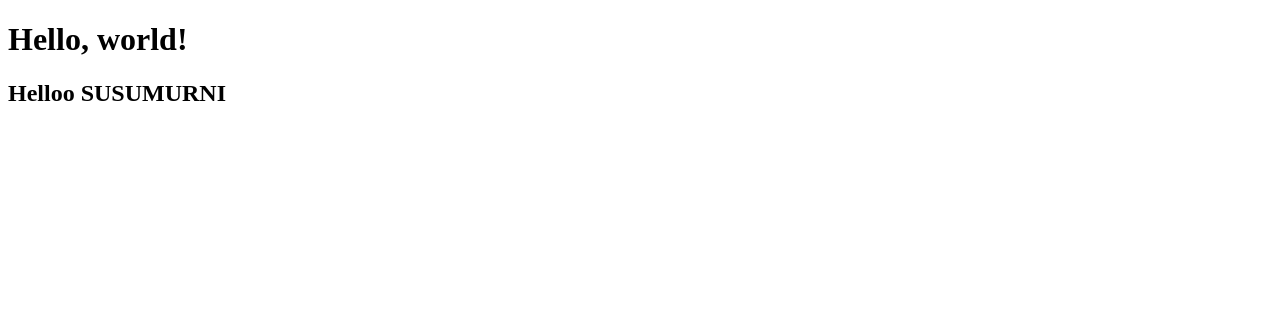
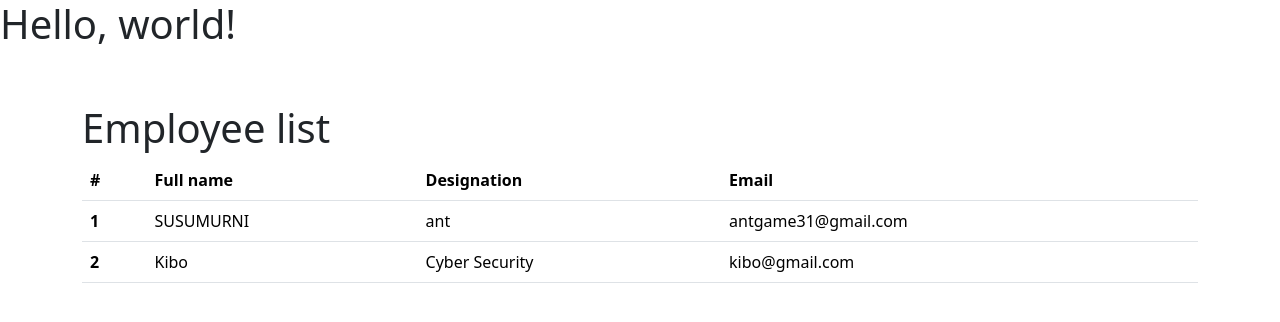
Before and after one commit to muhamadrizkiariffadillah/Django-basic, a Django app: template templates/index.html in a window 1280 px wide. Shown: the top 322 px of the page. Run offline with Django 5.2, Linux system fonts and the light colour scheme; the template is opened without the code that fills it: values that come from a table or form of the project are taken from there, others are empty; data comes from the database, SQL or seed files in the repository; both versions use the stored data as it was after the commit.

Commit message:
Show data in table

```diff
--- a/django_basic/views.py
+++ b/django_basic/views.py
@@ -3,8 +3,7 @@
 from employees.models import Employee
 
 def home(request):
-    employees = Employee.objects.get()
-    print(employees)
+    employees = Employee.objects.filter()
     context = {
         'employee':employees,
     }
--- a/templates/index.html
+++ b/templates/index.html
@@ -9,12 +9,44 @@
     <meta name="viewport" content="width=device-width,initial-scale=1" />
 
     <meta name="description" content="" />
-
+    <link
+      href="https://cdn.jsdelivr.net/npm/bootstrap@5.3.3/dist/css/bootstrap.min.css"
+      rel="stylesheet"
+      integrity="sha384-QWTKZyjpPEjISv5WaRU9OFeRpok6YctnYmDr5pNlyT2bRjXh0JMhjY6hW+ALEwIH"
+      crossorigin="anonymous"
+    />
+    <script
+      src="https://cdn.jsdelivr.net/npm/bootstrap@5.3.3/dist/js/bootstrap.bundle.min.js"
+      integrity="sha384-YvpcrYf0tY3lHB60NNkmXc5s9fDVZLESaAA55NDzOxhy9GkcIdslK1eN7N6jIeHz"
+      crossorigin="anonymous"
+    ></script>
     <link rel="icon" href="favicon.png" />
   </head>
 
   <body>
     <h1>Hello, world!</h1>
-    <h2>Helloo {{ employee }}</h2>
+    <div class="container pt-5">
+      <h1>Employee list</h1>
+      <table class="table">
+        <thead>
+          <tr>
+            <th class="col">#</th>
+            <th class="col">Full name</th>
+            <th class="col">Designation</th>
+            <th class="col">Email</th>
+          </tr>
+        </thead>
+        <tbody>
+          {% for emp in employee %}
+          <tr>
+            <th>{{ forloop.counter }}</th>
+            <td>{{ emp.full_name }}</td>
+            <td>{{ emp.designation }}</td>
+            <td>{{ emp.email_address }}</td>
+          </tr>
+          {% endfor %}
+        </tbody>
+      </table>
+    </div>
   </body>
 </html>
```
Also changed, not shown: db.sqlite3, media/images/xxs.png (added).
